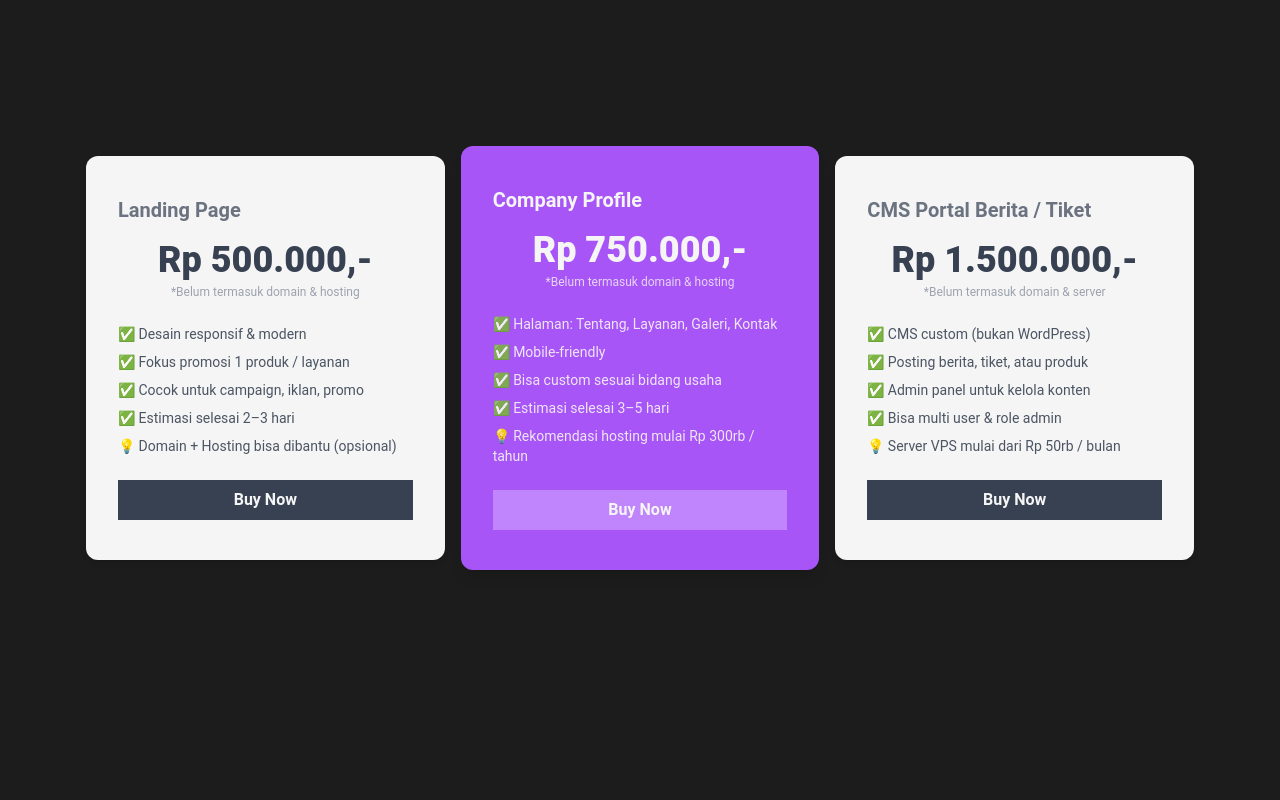
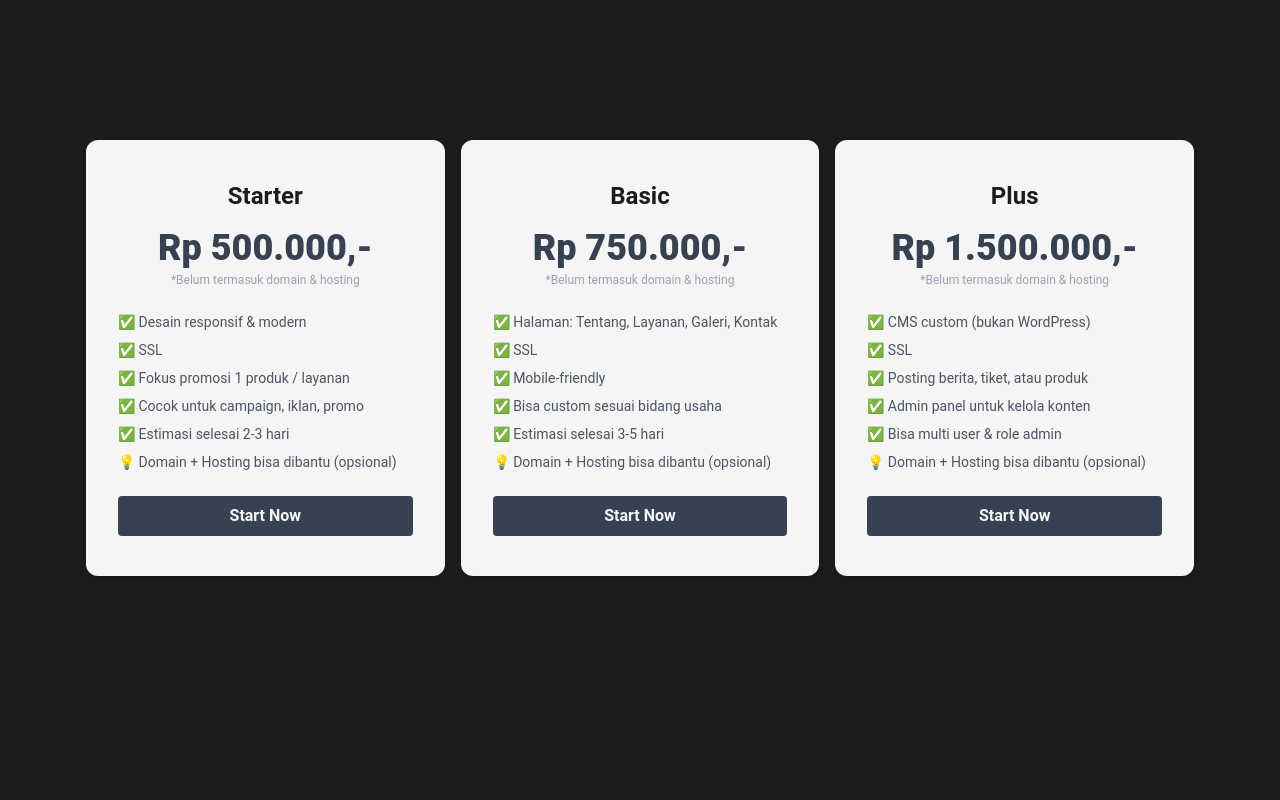
Before and after one commit to riyanpurba/official-portfolio, a Next.js app: page / in a window 1280 px wide. Shown: the part 5220-6020 px from the top of the page. Built offline with nearby package versions, Linux system fonts and the light colour scheme.

Commit message:
update price

```diff
--- a/src/components/home/Contact.tsx
+++ b/src/components/home/Contact.tsx
@@ -87,7 +87,7 @@ const Form = () => {
         </div>
         <button
           id="cta_submit"
-          className="cta-btn-form bg-primary text-white text-xl font-roboto font-semibold px-28 py-5 mt-4 !mx-auto rounded-[60px]"
+          className="w-auto mt-6 px-8 py-2 text-center text-white font-semibold bg-gray-500 hover:bg-gray-800 transition rounded"
           disabled={loading}
         >
           {loading ? 'Loading...' : 'Kirim' }
--- a/src/components/home/RateCard.tsx
+++ b/src/components/home/RateCard.tsx
@@ -1,63 +1,40 @@
+import { ratecard } from "@/json/ratecard";
+
 const RateCard = () => {
     return (
         <div className="min-h-screen bg-black flex flex-wrap items-center justify-center">
-            <div className="flex flex-col sm:flex-col lg:flex-row xl:flex-row md:flex-row justify-center items-center container gap-4 p-4">
-                {/* Landing Page */}
-                <div className="py-10 px-8 w-full md:max-w-sm bg-white z-30 rounded-xl shadow-md">
-                    <h2 className="text-gray-500 font-semibold text-xl mb-2">Landing Page</h2>
+            <div className="flex flex-col sm:flex-col lg:flex-col xl:flex-row md:flex-col justify-center items-center container gap-4 p-4">
+                {ratecard.map((item, index) => {
+                    return (
+                    <div key={index} className="py-10 px-8 w-full md:max-w-sm bg-white z-30 rounded-xl shadow-md">
+                        <h2 className="text-center text-black font-bold text-2xl mb-2">{item.type}</h2>
                         <div className="text-center py-2">
-                        <h1 className="text-gray-700 text-4xl font-black">Rp 500.000,-</h1>
+                            <h1 className="text-gray-700 text-4xl font-black">{item.price}</h1>
                             <p className="text-xs text-gray-400 mt-1">*Belum termasuk domain & hosting</p>
                         </div>
                         <div className="mt-4">
                             <ul className="text-sm text-gray-600 space-y-2">
-                            <li>✅ Desain responsif & modern</li>
-                            <li>✅ Fokus promosi 1 produk / layanan</li>
-                            <li>✅ Cocok untuk campaign, iklan, promo</li>
-                            <li>✅ Estimasi selesai 2–3 hari</li>
-                            <li>💡 Domain + Hosting bisa dibantu (opsional)</li>
+                                {
+                                    item.description.map((desc, j) => (
+                                        <li key={j}>{desc}</li>
+                                    ))
+                                }
                             </ul>
                         </div>
-                    <button className="w-full mt-6 py-2 text-white font-semibold bg-gray-700 hover:bg-gray-800 transition">Buy Now</button>
+                        <div className="relative w-full flex items-center justify-center">
+                        <a
+                            href={item.whatsappLink}
+                            target="_blank"
+                            rel="noopener noreferrer"
+                            className="w-full block mt-6 py-2 text-center text-white font-semibold bg-gray-700 hover:bg-gray-800 transition rounded"
+                        >
+                        Start Now
+                        </a>
+
                         </div>
-
-                {/* Company Profile */}
-                <div className="py-10 px-8 w-full md:max-w-sm bg-purple-500 z-40 rounded-xl shadow-lg text-white">
-                    <h2 className="font-semibold text-xl mb-2">Company Profile</h2>
-                    <div className="text-center py-2">
-                        <h1 className="text-4xl font-black">Rp 750.000,-</h1>
-                        <p className="text-xs text-white text-opacity-80 mt-1">*Belum termasuk domain & hosting</p>
                     </div>
-                    <div className="mt-4">
-                        <ul className="text-sm text-white text-opacity-90 space-y-2">
-                            <li>✅ Halaman: Tentang, Layanan, Galeri, Kontak</li>
-                            <li>✅ Mobile-friendly</li>
-                            <li>✅ Bisa custom sesuai bidang usaha</li>
-                            <li>✅ Estimasi selesai 3–5 hari</li>
-                            <li>💡 Rekomendasi hosting mulai Rp 300rb / tahun</li>
-                        </ul>
-                    </div>
-                    <button className="w-full mt-6 py-2 font-semibold bg-purple-400 hover:bg-purple-800 transition">Buy Now</button>
-                </div>
-
-                {/* CMS Portal */}
-                <div className="py-10 px-8 w-full md:max-w-sm bg-white z-30 rounded-xl shadow-md">
-                    <h2 className="text-gray-500 font-semibold text-xl mb-2">CMS Portal Berita / Tiket</h2>
-                    <div className="text-center py-2">
-                        <h1 className="text-gray-700 text-4xl font-black">Rp 1.500.000,-</h1>
-                        <p className="text-xs text-gray-400 mt-1">*Belum termasuk domain & server</p>
-                    </div>
-                    <div className="mt-4">
-                        <ul className="text-sm text-gray-600 space-y-2">
-                            <li>✅ CMS custom (bukan WordPress)</li>
-                            <li>✅ Posting berita, tiket, atau produk</li>
-                            <li>✅ Admin panel untuk kelola konten</li>
-                            <li>✅ Bisa multi user & role admin</li>
-                            <li>💡 Server VPS mulai dari Rp 50rb / bulan</li>
-                        </ul>
-                    </div>
-                    <button className="w-full mt-6 py-2 text-white font-semibold bg-gray-700 hover:bg-gray-800 transition">Buy Now</button>
-                </div>
+                    )
+                })}
             </div>
         </div>
     );
--- /dev/null
+++ b/src/json/ratecard.ts
@@ -0,0 +1,48 @@
+interface RateCardProps {
+    type: string;
+    price: string;
+    description: string[];
+    whatsappLink: string;
+}
+
+export const ratecard: RateCardProps[] = [
+    {
+        type: "Starter",
+        price: "Rp 500.000,-",
+        description: [
+            "✅ Desain responsif & modern",
+            "✅ SSL",
+            "✅ Fokus promosi 1 produk / layanan",
+            "✅ Cocok untuk campaign, iklan, promo",
+            "✅ Estimasi selesai 2-3 hari",
+            "💡 Domain + Hosting bisa dibantu (opsional)",
+        ],
+        whatsappLink: "https://wa.me/6282137527284?text=Halo%2C%20saya%20tertarik%20dengan%20paket%20Starter%20Rp500.000%2C%20boleh%20saya%20tanya-tanya%3F"
+    },
+    {
+        type: "Basic",
+        price: "Rp 750.000,-",
+        description: [
+            "✅ Halaman: Tentang, Layanan, Galeri, Kontak",
+            "✅ SSL",
+            "✅ Mobile-friendly",
+            "✅ Bisa custom sesuai bidang usaha",
+            "✅ Estimasi selesai 3-5 hari",
+            "💡 Domain + Hosting bisa dibantu (opsional)",
+        ],
+        whatsappLink: "https://wa.me/6282137527284?text=Halo%2C%20saya%20tertarik%20dengan%20paket%20Basic%20Rp750.000%2C%20saya%20ingin%20buat%20website%20untuk%20bisnis%20saya."
+    },
+    {
+        type: "Plus",
+        price: "Rp 1.500.000,-",
+        description: [
+            "✅ CMS custom (bukan WordPress)",
+            "✅ SSL",
+            "✅ Posting berita, tiket, atau produk",
+            "✅ Admin panel untuk kelola konten",
+            "✅ Bisa multi user & role admin",
+            "💡 Domain + Hosting bisa dibantu (opsional)",
+        ],
+        whatsappLink: "https://wa.me/6282137527284?text=Halo%2C%20saya%20tertarik%20dengan%20paket%20Plus%20Rp1.500.000%2C%20dan%20butuh%20website%20dengan%20CMS%20custom%20%2B%20admin%20panel."
+    }
+];
--- a/src/templates/Base.tsx
+++ b/src/templates/Base.tsx
@@ -9,7 +9,7 @@ import { Experience } from '@/components/home/Experience';
 import { Projects } from '@/components/home/Projects';
 import { RateCard } from '@/components/home/RateCard';
 import { Testimoni } from '@/components/home/Testimoni';
-import { Footer } from '@/templates/Footer';
+import { Footer } from '@/templates/Footer'
 import { Contact } from '@/components/home/Contact';
 import { Parallax } from '@/components/home/Parallax';
 
--- a/src/templates/Footer.jsx
+++ b/src/templates/Footer.tsx
@@ -6,7 +6,7 @@ import { AppConfig } from "@/utils/AppConfig";
 
 const Footer = () => {
   return (
-    <footer className="absolute bottom-0 right-0 left-0 w-full h-16 bg-black p-5 border-t">
+    <footer className="relative bottom-0 right-0 left-0 w-full h-16 bg-black p-5 border-t">
       <div className="container">
         <div className="isolate h-full flex flex-col items-center justify-center">
           <div className="w-full flex flex-col items-center justify-center">
```
Lines whose indentation alone changed are shown as unchanged.
